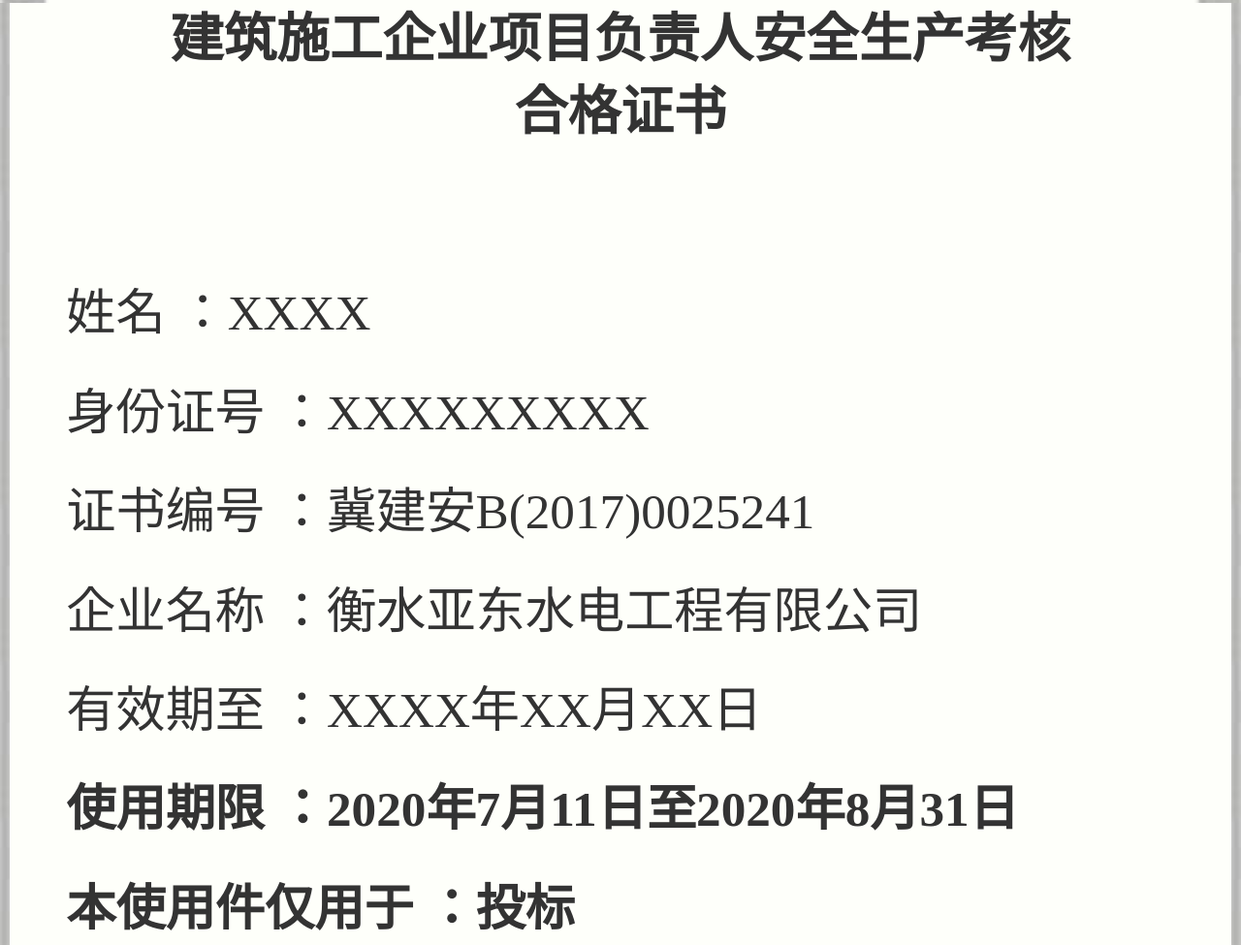
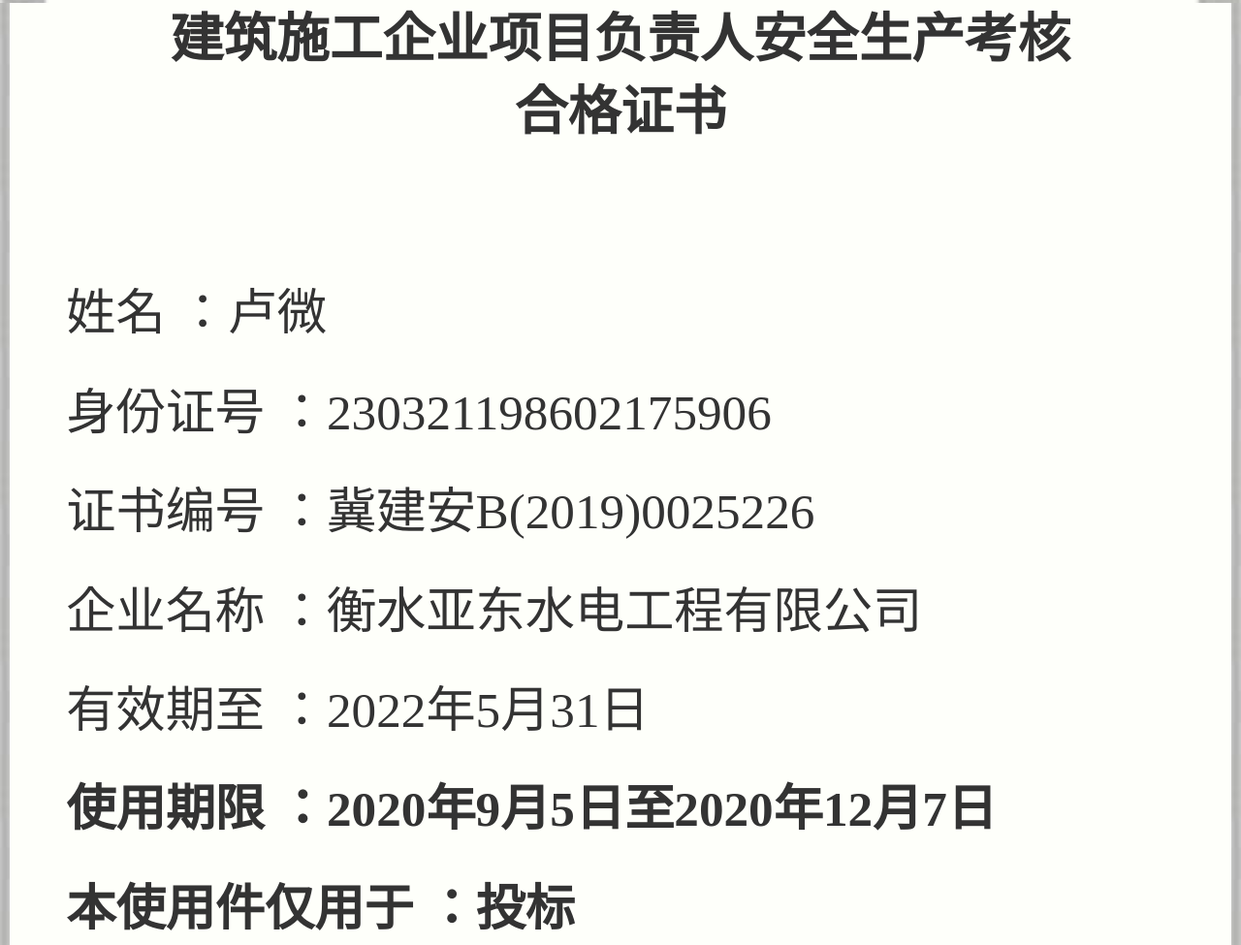
Before and after one commit to j33417/w, a plain HTML site: page index.html in a window 1280 px wide. Shown: the part 168-1143 px from the top of the page at 97% size. Drawn offline with Linux system fonts and the light colour scheme.

Commit message:
Update index.html

```diff
--- a/index.html
+++ b/index.html
@@ -27,19 +27,19 @@
             <div class="leftLine"></div>
             <ul class="content ry">
 
-                        <li class="item clearfix">姓名 ：XXXX</li>
-                        <li class="item clearfix">身份证号 ：XXXXXXXXX</li>
-                        <li class="item clearfix">证书编号 ：冀建安B(2017)0025241</li>
+                        <li class="item clearfix">姓名 ：卢微</li>
+                        <li class="item clearfix">身份证号 ：230321198602175906</li>
+                        <li class="item clearfix">证书编号 ：冀建安B(2019)0025226</li>
                         <li class="item clearfix">企业名称 ：衡水亚东水电工程有限公司</li>
-                        <li class="item clearfix">有效期至 ：XXXX年XX月XX日</li>
-                        <li class="item syj clearfix">使用期限 ：2020年7月11日至2020年8月31日</li>
+                        <li class="item clearfix">有效期至 ：2022年5月31日</li>
+                        <li class="item syj clearfix">使用期限 ：2020年9月5日至2020年12月7日</li>
                         <li class="item syj clearfix">本使用件仅用于 ：投标</li>
                 <li class="item fzjg clearfix">
                     发证单位：河北省住房和城乡建设厅
 
                 </li>
                 <li class="item fzrq clearfix">
-                    发证时间：XXXX年XX月XX日
+                    发证时间：2019年5月31日
 
                 </li>
             </ul>
```
